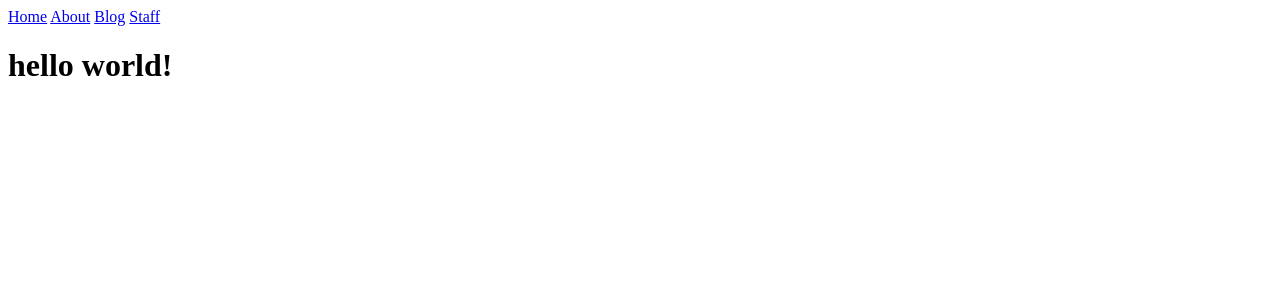
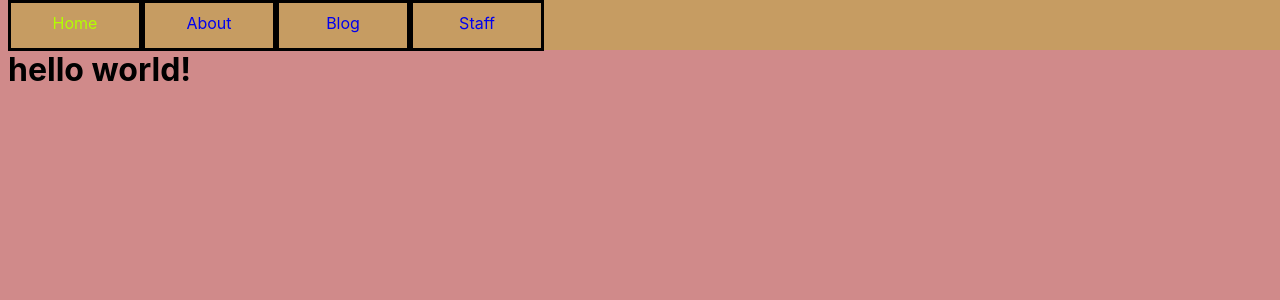
Before and after one commit to Blake-Jarsky/blake_jarsky.github.io, a Jekyll site: the page built from index.html, in a window 1280 px wide and 900 px high. Shown: the top 300 px of the window. Built offline with Jekyll 4.4.1, drawn with Linux system fonts in a browser that asks for light colours.

Commit message:
Update default.html

```diff
--- a/_layouts/default.html
+++ b/_layouts/default.html
@@ -4,7 +4,7 @@
     <meta charset="utf-8">
     <title>{{ page.title }}</title>
     <meta name="viewport" content="width=device-width, initial-scale=1, shrink-to-fit=no">
-    <link rel="stylesheet" href="/blake-jarsky/assets/css/styles.css">
+    <link rel="stylesheet" href="assets/css/styles.css">
   </head>
   <body>
     {% include navigation.html %}
```
